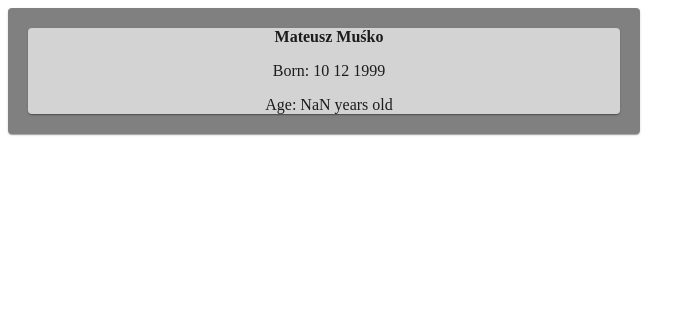
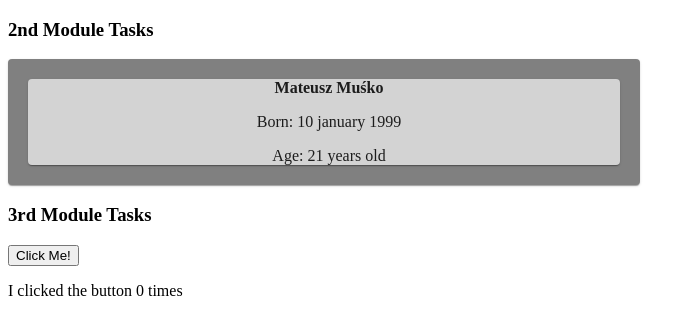
Before and after one commit to MuskoM/Navoica_tasks, a React (Create React App) app: page / in a window 1280 px wide. Shown: the top 334 px of the page, without its empty margins (0-697 px from the left). Built offline with nearby package versions, Linux system fonts and the light colour scheme.

Commit message:
Did the button from 3rd module

```diff
--- a/src/App.js
+++ b/src/App.js
@@ -1,6 +1,7 @@
 import React, { Component } from 'react';
 import PropTypes from "prop-types";
 import {Card, Paper} from "@material-ui/core"
+import IncrementButton from './IncrementButton';
 
 const PrintAge = (props) => {
   return <span>Age: {age(props) } </span>
@@ -75,7 +76,13 @@ Person.defaultProps = {
 class App extends Component{
   render(){
     return (
-      <Person name="Mateusz" surname="Muśko" day={10} month={12} year={1999}/>
+      <div>
+        <h3>2nd Module Tasks</h3>
+        <Person name="Mateusz" surname="Muśko" day={10} month="january" year={1999}/>
+        <h3>3rd Module Tasks</h3>
+        <IncrementButton></IncrementButton>
+      </div>
+
   )
   }
 }
--- /dev/null
+++ b/src/IncrementButton.js
@@ -0,0 +1,30 @@
+import React, { Component } from 'react';
+
+class IncrementButton extends Component{
+
+    constructor(props){
+        super(props);
+        this.state = {
+            counter: 0
+        }
+    }
+
+    increment(){
+        this.setState(prevState => {
+            let prev = this.state.counter
+            prev = prev +1;
+            return{counter: prev};
+        })}
+
+    render(){
+        return(
+            <div>
+                <input type="button" onClick={()=>this.increment()} value="Click Me!"/>
+                <p>I clicked the button {this.state.counter} times</p>
+            </div>
+        )
+    }
+
+}
+
+export default IncrementButton;
```
